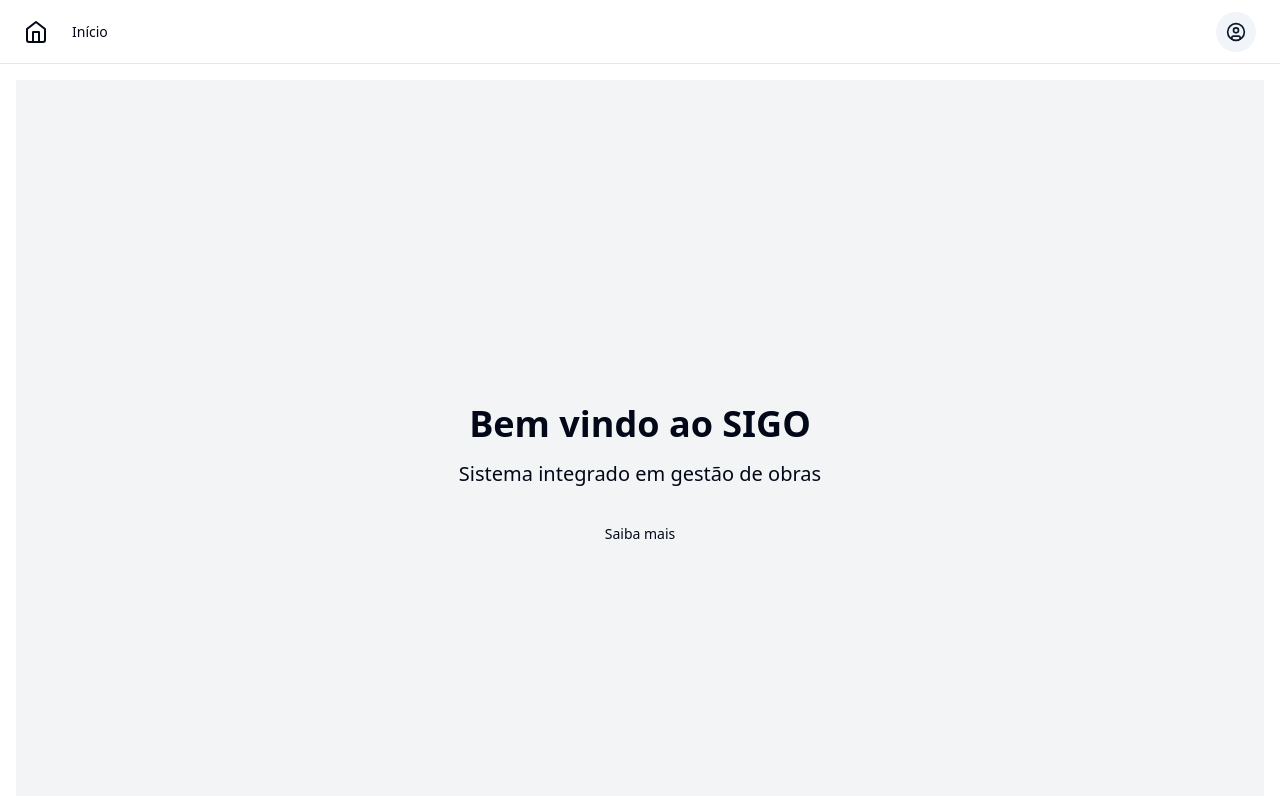
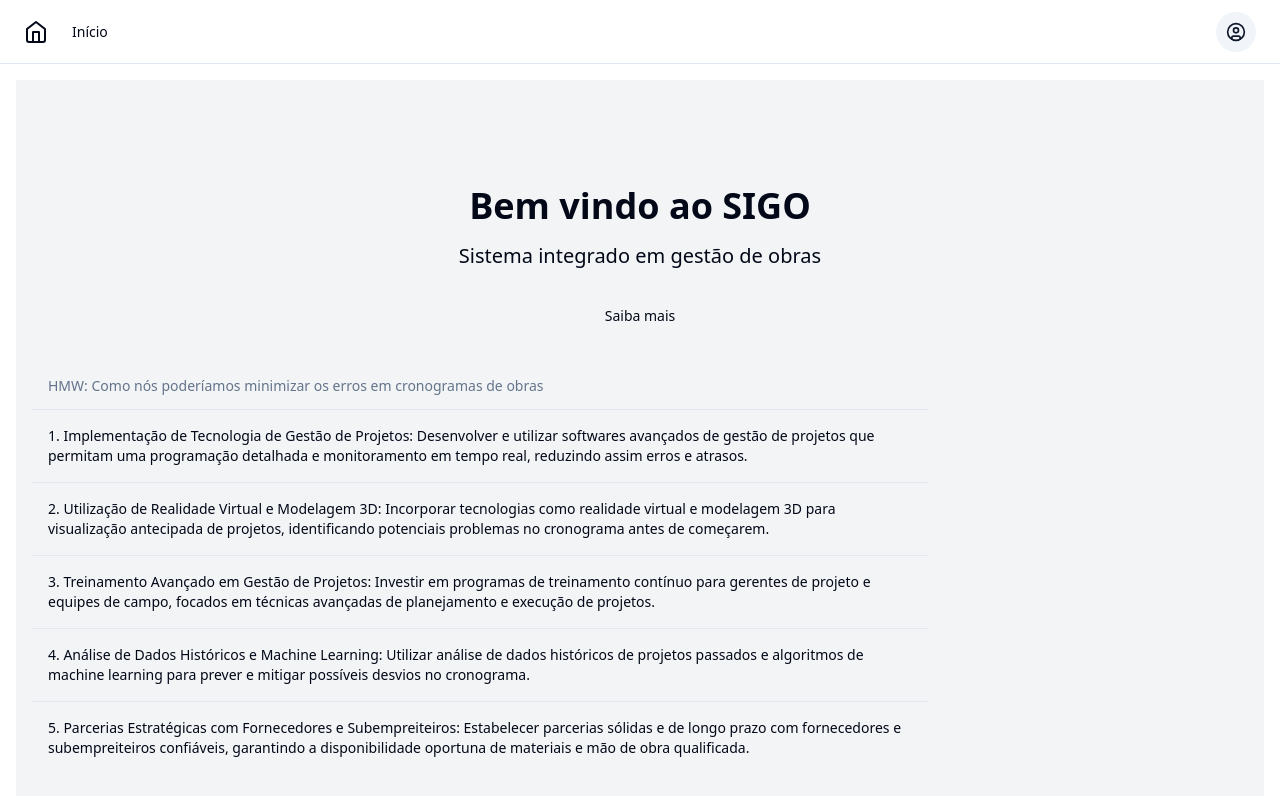
Before and after one commit to GPT-Engineer-App/site-builder, a React (Vite) app: page / in a window 1280 px wide. Shown: the top 796 px of the page. Built offline with nearby package versions, Linux system fonts and the light colour scheme.

Commit message:
Adicionada tabela na página inicial após a mensagem de boas-vindas.

```diff
--- a/src/pages/Index.jsx
+++ b/src/pages/Index.jsx
@@ -1,11 +1,43 @@
 import { Button } from "@/components/ui/button";
+import {
+  Table,
+  TableBody,
+  TableCell,
+  TableHead,
+  TableHeader,
+  TableRow,
+} from "@/components/ui/table";
 
 const Index = () => {
   return (
     <div className="flex flex-col items-center justify-center min-h-screen bg-gray-100 p-4">
       <h1 className="text-4xl font-bold mb-4">Bem vindo ao SIGO</h1>
       <p className="text-xl mb-6">Sistema integrado em gestão de obras</p>
-      <Button variant="primary" size="lg">Saiba mais</Button>
+      <Button variant="primary" size="lg" className="mb-6">Saiba mais</Button>
+      <Table className="w-full max-w-4xl">
+        <TableHeader>
+          <TableRow>
+            <TableHead>HMW: Como nós poderíamos minimizar os erros em cronogramas de obras</TableHead>
+          </TableRow>
+        </TableHeader>
+        <TableBody>
+          <TableRow>
+            <TableCell>1. Implementação de Tecnologia de Gestão de Projetos: Desenvolver e utilizar softwares avançados de gestão de projetos que permitam uma programação detalhada e monitoramento em tempo real, reduzindo assim erros e atrasos.</TableCell>
+          </TableRow>
+          <TableRow>
+            <TableCell>2. Utilização de Realidade Virtual e Modelagem 3D: Incorporar tecnologias como realidade virtual e modelagem 3D para visualização antecipada de projetos, identificando potenciais problemas no cronograma antes de começarem.</TableCell>
+          </TableRow>
+          <TableRow>
+            <TableCell>3. Treinamento Avançado em Gestão de Projetos: Investir em programas de treinamento contínuo para gerentes de projeto e equipes de campo, focados em técnicas avançadas de planejamento e execução de projetos.</TableCell>
+          </TableRow>
+          <TableRow>
+            <TableCell>4. Análise de Dados Históricos e Machine Learning: Utilizar análise de dados históricos de projetos passados e algoritmos de machine learning para prever e mitigar possíveis desvios no cronograma.</TableCell>
+          </TableRow>
+          <TableRow>
+            <TableCell>5. Parcerias Estratégicas com Fornecedores e Subempreiteiros: Estabelecer parcerias sólidas e de longo prazo com fornecedores e subempreiteiros confiáveis, garantindo a disponibilidade oportuna de materiais e mão de obra qualificada.</TableCell>
+          </TableRow>
+        </TableBody>
+      </Table>
     </div>
   );
 };
```
